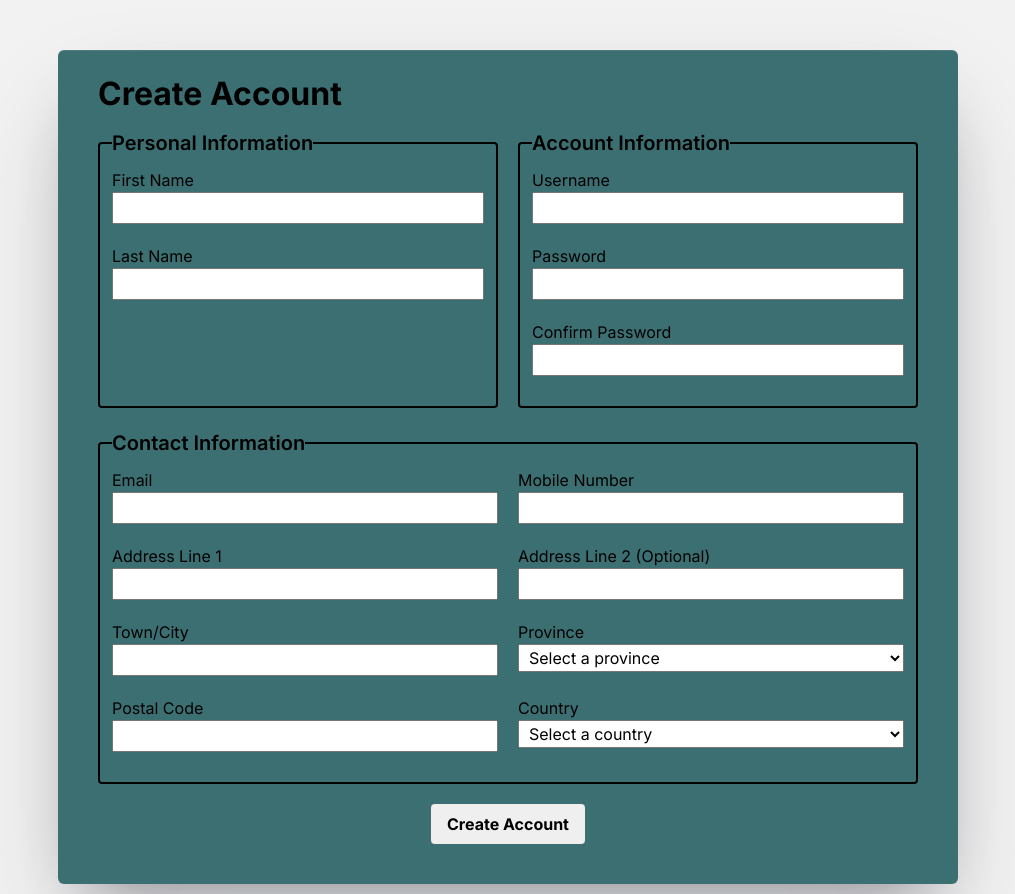
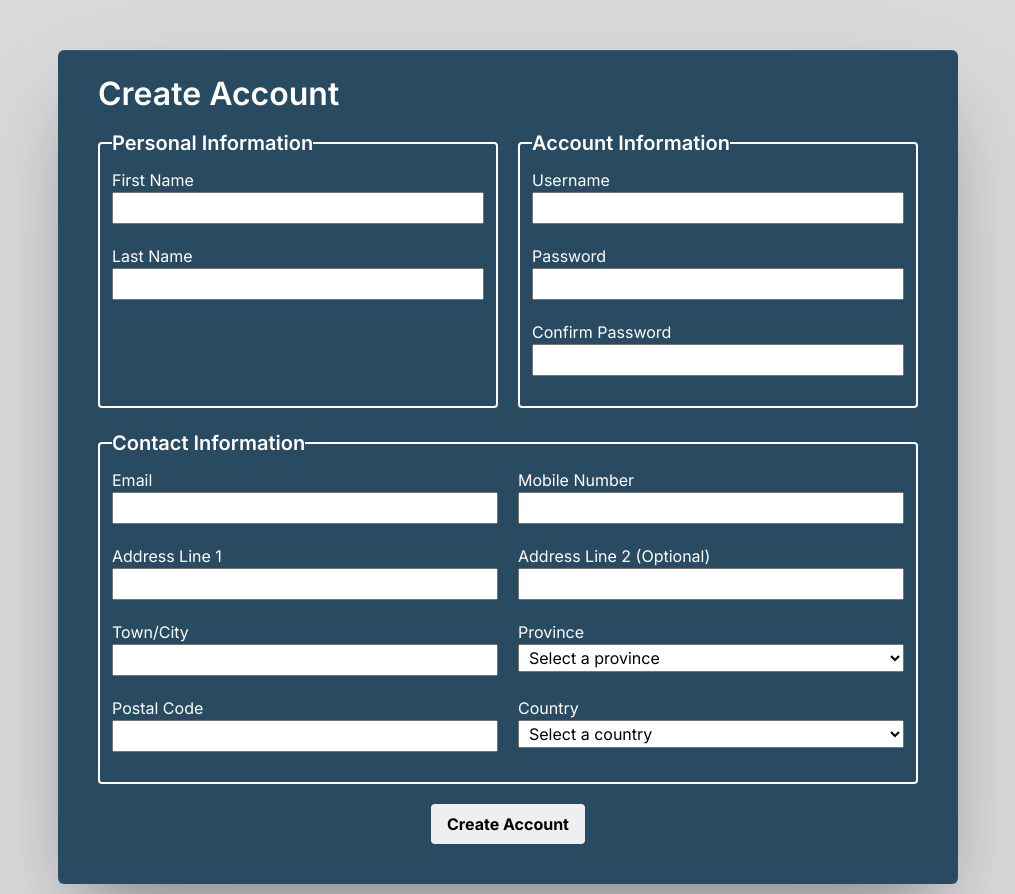
Before and after one commit to matthew-millard/telnyx-ping, a React (Create React App) app in the folder client/: page / in a window 1280 px wide. Shown: the whole page, without its empty margins (132-1147 px from the left). Built offline with nearby package versions, Linux system fonts and the light colour scheme.

Commit message:
Feat: add CSS font sizes and color variables

```diff
--- a/client/src/components/Button/Button.module.css
+++ b/client/src/components/Button/Button.module.css
@@ -8,3 +8,8 @@
   align-items: center;
   justify-content: center;
 }
+
+.button:hover {
+  cursor: pointer;
+  background-color: var(--button-bg-hover-color);
+}
--- a/client/src/components/Input/Input.jsx
+++ b/client/src/components/Input/Input.jsx
@@ -26,7 +26,7 @@ function Input({ type, label, id, required, name, value, onChange }) {
         aria-describedby={`${label}-error`}
       />
 
-      <small id={`${id}-error`} className="errorMessage">
+      <small id={`${id}-error`} className={`${"errorMessage"} ${css.errorMessage}`}>
         {errorMessage}
       </small>
     </div>
--- a/client/src/components/Input/Input.module.css
+++ b/client/src/components/Input/Input.module.css
@@ -3,9 +3,9 @@
   display: flex;
   flex-direction: column;
   margin-bottom: 20px;
+}
 
-  small {
-    position: absolute;
-    bottom: -20px;
-  }
+.errorMessage {
+  position: absolute;
+  bottom: -20px;
 }
--- a/client/src/styles/colors.css
+++ b/client/src/styles/colors.css
@@ -1,7 +1,8 @@
 :root {
-  --bg-color: hsl(0deg, 0%, 95%);
-  --border-color: hsl(0deg, 0%, 0%);
-  --text-color: hsl(0deg, 0%, 0%);
-  --bg-card-color: hsl(183deg, 31%, 34%);
+  --bg-color: hsl(0deg, 0%, 85%);
+  --border-color: hsl(0, 0%, 100%);
+  --text-color: hsl(0, 0%, 100%);
+  --bg-card-color: hsl(204deg, 42%, 27%);
   --error-message-color: hsl(352deg, 82%, 47%);
+  --button-bg-hover-color: hsl(0deg, 0%, 75%);
 }
--- a/client/src/styles/index.css
+++ b/client/src/styles/index.css
@@ -14,11 +14,6 @@ fieldset {
   border-radius: 4px;
 }
 
-legend {
-  font-size: 20px;
-  font-weight: 600;
-}
-
 select {
   padding: 2px 6px;
 }
--- a/client/src/styles/typography.css
+++ b/client/src/styles/typography.css
@@ -1 +1,33 @@
 @import url("https://fonts.googleapis.com/css2?family=Inter:wght@300;400;500;600;700&display=swap");
+
+h1 {
+  font-size: 32px;
+  font-weight: 600;
+}
+
+h2 {
+  font-size: 24px;
+  font-weight: 600;
+}
+
+h3,
+legend {
+  font-size: 20px;
+  font-weight: 600;
+}
+
+h4 {
+  font-size: 16px;
+  font-weight: 600;
+}
+
+p,
+label {
+  font-size: 16px;
+  font-weight: 400;
+}
+
+small {
+  font-size: 14px;
+  font-weight: 400;
+}
```
